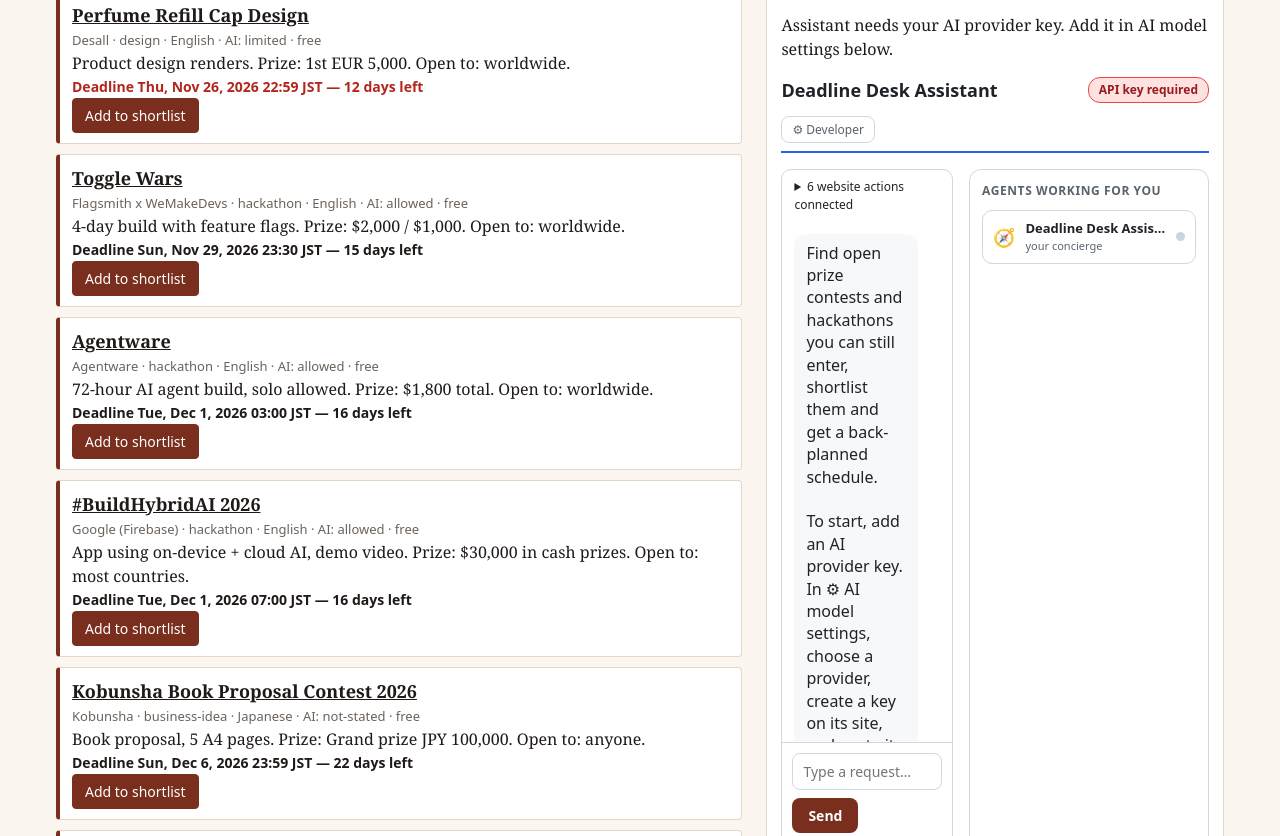
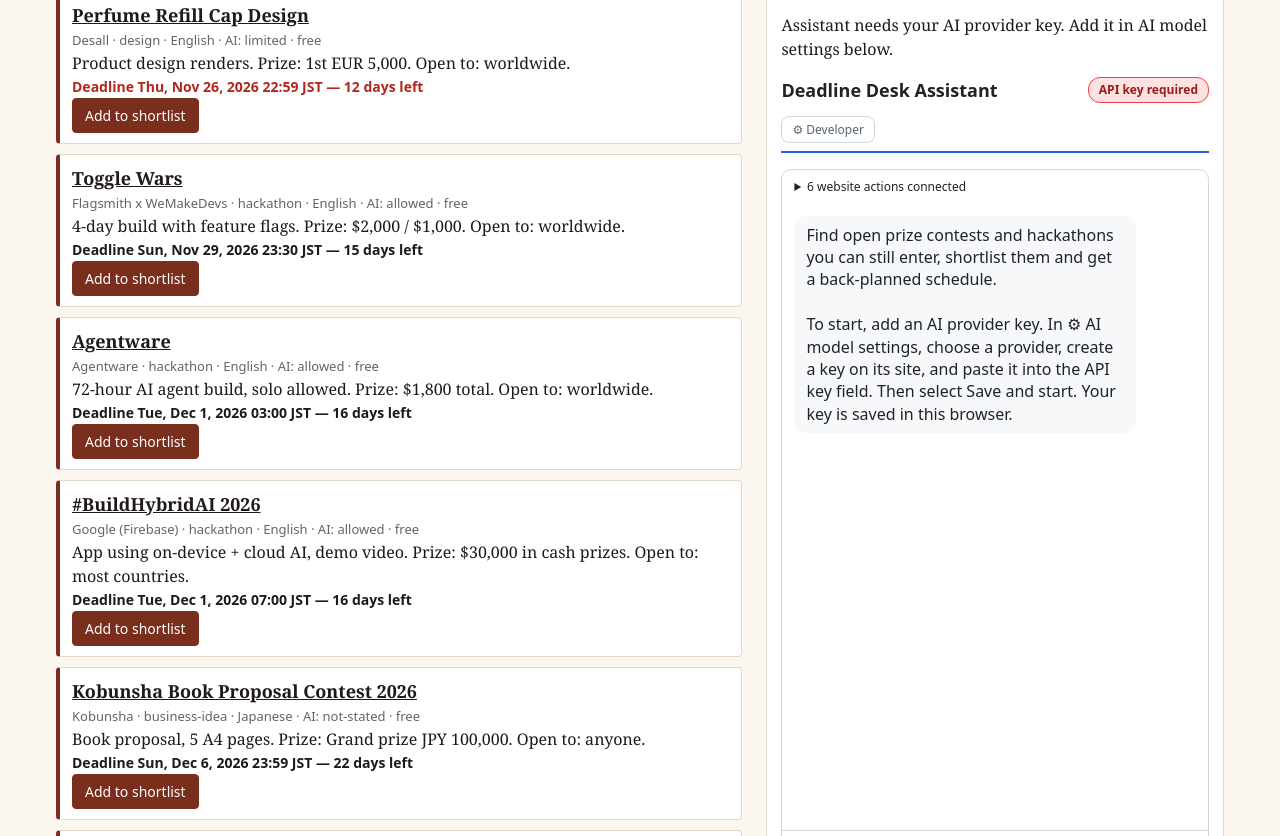
Before and after one commit to Class-now/deadline-desk, a plain HTML site: page index.html in a window 1280 px wide. Shown: the part 829-1665 px from the top of the page. Drawn offline with Linux system fonts and the light colour scheme.

Commit message:
Give the chat the full width of the side column

```diff
--- a/assistant.css
+++ b/assistant.css
@@ -20,7 +20,9 @@
 
 .assistant-panels {
   display: grid;
-  grid-template-columns: minmax(0, 1fr) 240px;
+  /* The assistant sits in the side column, so stack the agents panel under the chat
+     and give the chat the full width. */
+  grid-template-columns: minmax(0, 1fr);
   gap: 16px;
   margin-top: 16px;
 }
```
